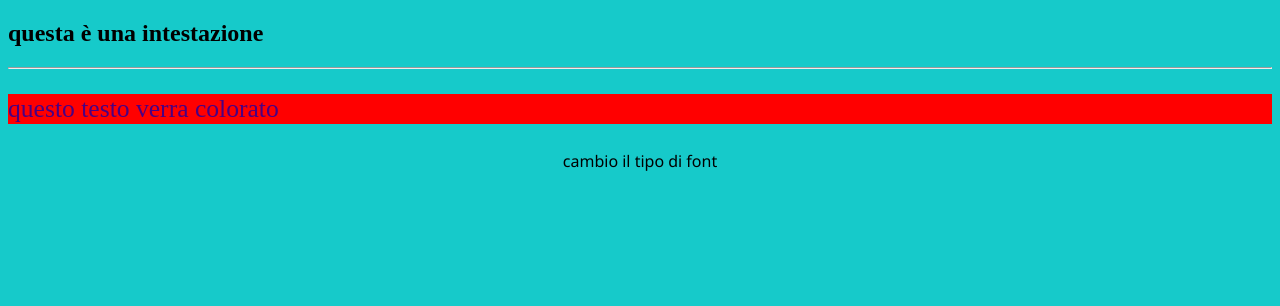
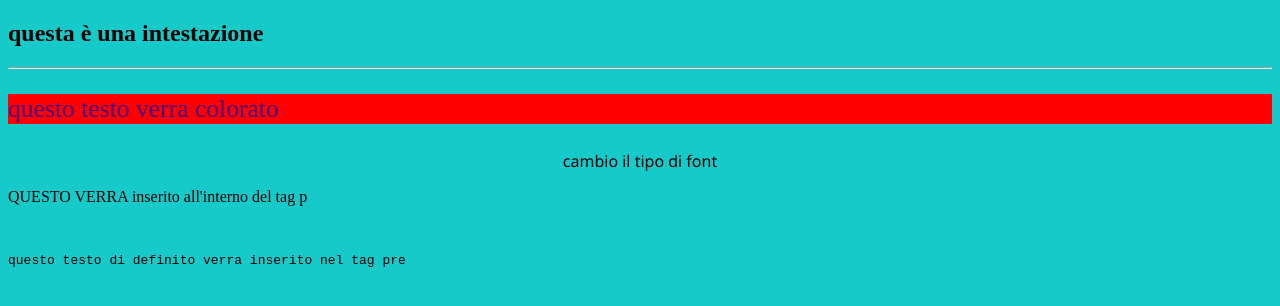
Before and after one commit to leonardoBernini/informatica2425, a plain HTML site: page tpsi/01_202410001.html in a window 1280 px wide. Drawn offline with Linux system fonts and the light colour scheme.

Commit message:
continuazione html

```diff
--- a/tpsi/01_202410001.html
+++ b/tpsi/01_202410001.html
@@ -6,5 +6,7 @@
         <hr>
         <p style="color:indigo; font-size:160%; background-color: red;">questo testo verra colorato</p>
         <p style="font-family: 'Segoe UI', Tahoma, Geneva, Verdana, sans-serif; text-align:  center;">cambio il tipo di font</p>
+        <P>QUESTO VERRA inserito all'interno del tag p</P><br>
+        <pre>questo testo di definito verra inserito nel tag pre</pre>
     </body>
 </htmal>
```
